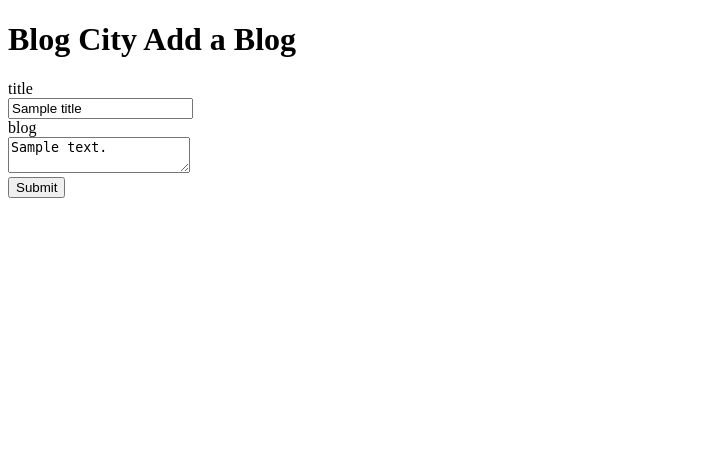
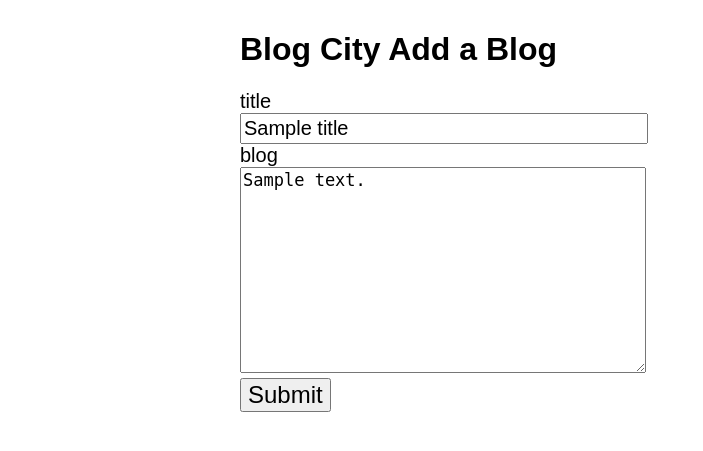
Before and after one commit to lsnyder1/build-a-blog, a Python web app: template templates/newpost.html in a window 1280 px wide. Shown: the top 451 px of the page, without its empty margins (0-703 px from the left). Run offline with Jinja, Linux system fonts and the light colour scheme; the template is opened without the code that fills it: most values are stand-ins (such as "Sample title", 1, 10 or a date in 2020).

Commit message:
working version with some styling,fixed issue with checking valid id before rendering dynamic page

```diff
--- a/templates/base.html
+++ b/templates/base.html
@@ -3,6 +3,36 @@
     <head>
         <title>Blog City</title>
         <style type="text/css">
+        body{
+            font-family : sans-serif;
+            width:800px;
+            margin: 0 auto;
+            padding: 10px;
+        }
+        .error {
+            color:red
+        }
+        label {
+            display:block;
+            font-size:20px;
+        }
+        input[type=text] {
+            width:400px;
+            font-size:20px;
+            padding: 2px;
+        }
+        textarea {
+            width:400px;
+            height:200px;
+            font-size:17px;
+            font-family:monospace;
+        }
+        input[type=submit]{
+            font-size:24px;
+        }
+        hr {
+            margin:20px auto;
+        }
         </style>
     </head>
     <body>
--- a/templates/main.html
+++ b/templates/main.html
@@ -2,8 +2,8 @@
 {% block content %}
 <h1>Blog City!</h1>
 
-<a href=/newpost>Add a Blog</a>
-
+<button type="button"><a href=/newpost>Add a Blog</a></button>
+<hr/>
 
 {% for blog in blogs %}
     <div class="blog">
```
